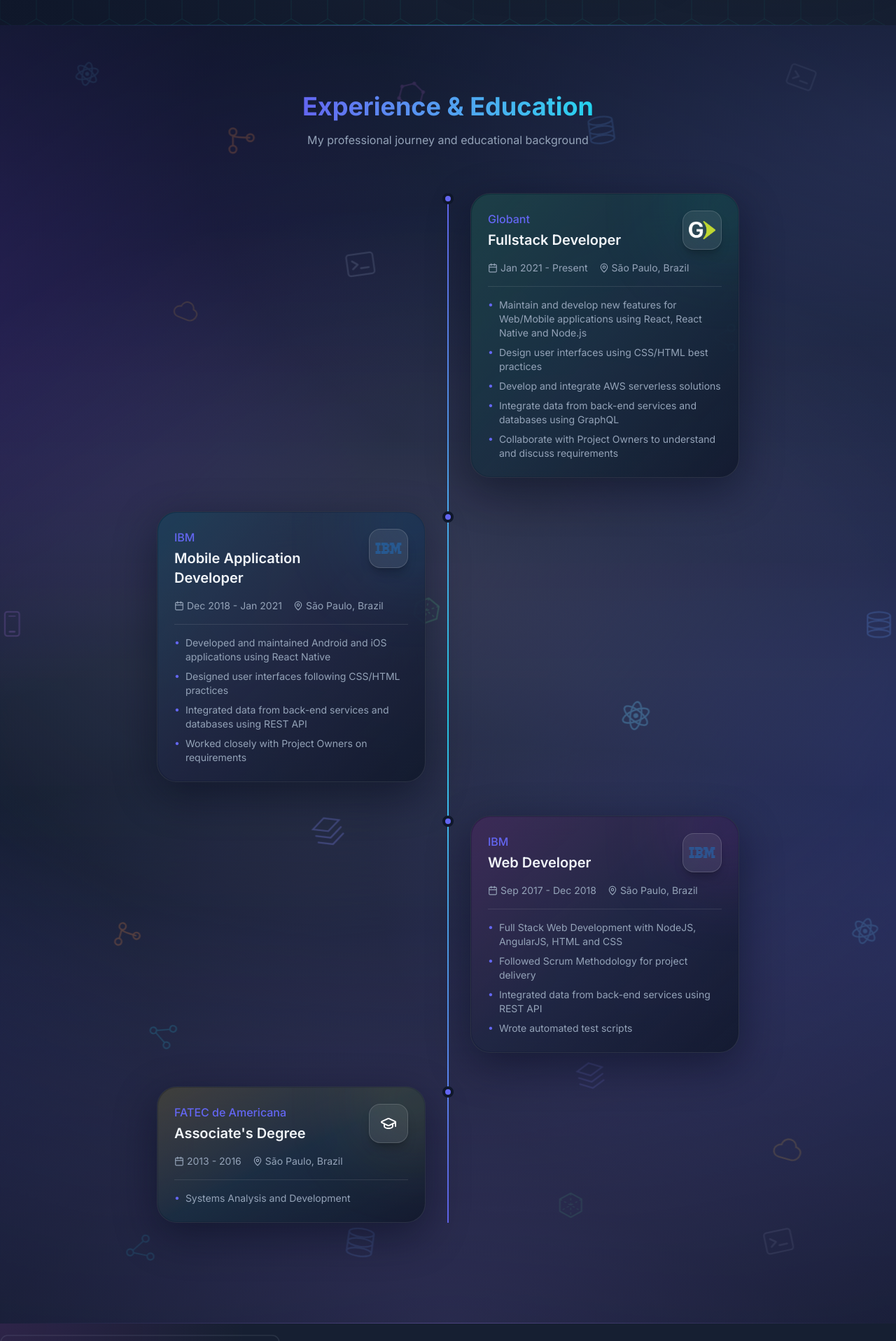
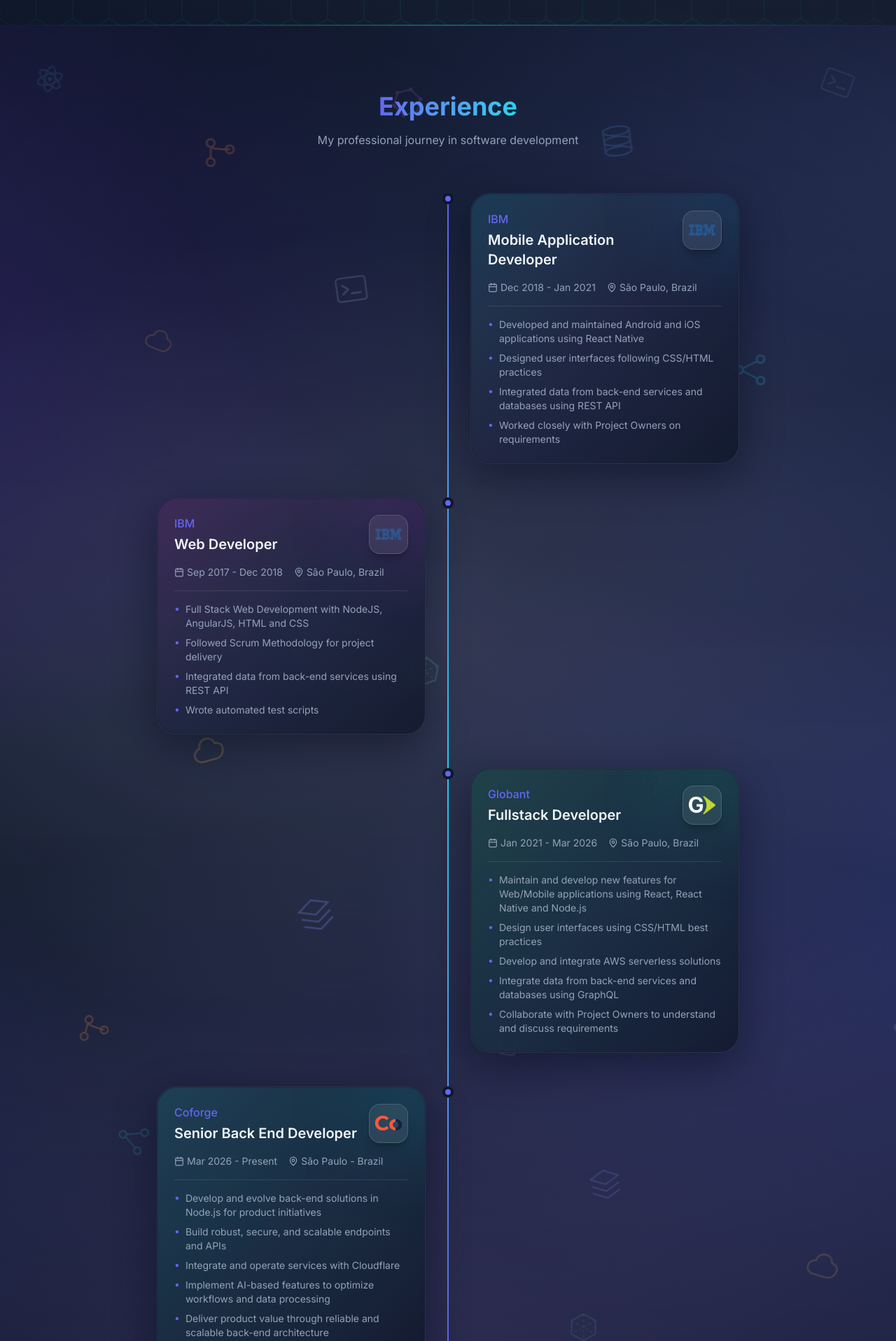
Before and after one commit to gustavoggs95/portfolio, a React (Vite) app: page / in a window 1280 px wide. Shown: the part 1663-3580 px from the top of the page at 70% size. Built offline with nearby package versions, Linux system fonts and the light colour scheme.

Commit message:
chore: update experiences

```diff
--- a/src/components/Experience.tsx
+++ b/src/components/Experience.tsx
@@ -1,5 +1,6 @@
 import { Briefcase, GraduationCap, Calendar, MapPin } from 'lucide-react'
 import { motion } from 'framer-motion'
+import coforgeLogo from '../assets/coforge-logo.png'
 import globantLogo from '../assets/globant-logo.png'
 import ibmLogo from '../assets/ibm-logo.png'
 
@@ -16,23 +17,6 @@ interface ExperienceItem {
 }
 
 const experiences: ExperienceItem[] = [
-  {
-    type: 'work',
-    title: 'Fullstack Developer',
-    company: 'Globant',
-    location: 'São Paulo, Brazil',
-    period: 'Jan 2021 - Present',
-    description: [
-      'Maintain and develop new features for Web/Mobile applications using React, React Native and Node.js',
-      'Design user interfaces using CSS/HTML best practices',
-      'Develop and integrate AWS serverless solutions',
-      'Integrate data from back-end services and databases using GraphQL',
-      'Collaborate with Project Owners to understand and discuss requirements',
-    ],
-    logo: globantLogo,
-    accent: 'from-emerald-400/20 via-secondary/10 to-transparent',
-    glow: 'bg-emerald-400/25',
-  },
   {
     type: 'work',
     title: 'Mobile Application Developer',
@@ -66,14 +50,38 @@ const experiences: ExperienceItem[] = [
     glow: 'bg-fuchsia-500/25',
   },
   {
-    type: 'education',
-    title: "Associate's Degree",
-    company: 'FATEC de Americana',
+    type: 'work',
+    title: 'Fullstack Developer',
+    company: 'Globant',
     location: 'São Paulo, Brazil',
-    period: '2013 - 2016',
-    description: ['Systems Analysis and Development'],
-    accent: 'from-amber-300/20 via-secondary/10 to-transparent',
-    glow: 'bg-amber-300/25',
+    period: 'Jan 2021 - Mar 2026',
+    description: [
+      'Maintain and develop new features for Web/Mobile applications using React, React Native and Node.js',
+      'Design user interfaces using CSS/HTML best practices',
+      'Develop and integrate AWS serverless solutions',
+      'Integrate data from back-end services and databases using GraphQL',
+      'Collaborate with Project Owners to understand and discuss requirements',
+    ],
+    logo: globantLogo,
+    accent: 'from-emerald-400/20 via-secondary/10 to-transparent',
+    glow: 'bg-emerald-400/25',
+  },
+  {
+    type: 'work',
+    title: 'Senior Back End Developer',
+    company: 'Coforge',
+    location: 'São Paulo - Brazil',
+    period: 'Mar 2026 - Present',
+    description: [
+      'Develop and evolve back-end solutions in Node.js for product initiatives',
+      'Build robust, secure, and scalable endpoints and APIs',
+      'Integrate and operate services with Cloudflare',
+      'Implement AI-based features to optimize workflows and data processing',
+      'Deliver product value through reliable and scalable back-end architecture',
+    ],
+    logo: coforgeLogo,
+    accent: 'from-cyan-400/20 via-secondary/10 to-transparent',
+    glow: 'bg-cyan-400/25',
   },
 ]
 
@@ -309,11 +317,11 @@ export function Experience() {
         >
           <h2 className="text-4xl font-bold text-center mb-4">
             <span className="bg-linear-to-r from-primary to-secondary bg-clip-text text-transparent">
-              Experience & Education
+              Experience
             </span>
           </h2>
           <p className="text-text-muted text-center mb-16 max-w-2xl mx-auto">
-            My professional journey and educational background
+            My professional journey in software development
           </p>
         </motion.div>
 
```
Also changed, not shown: src/assets/coforge-logo.png (added).
